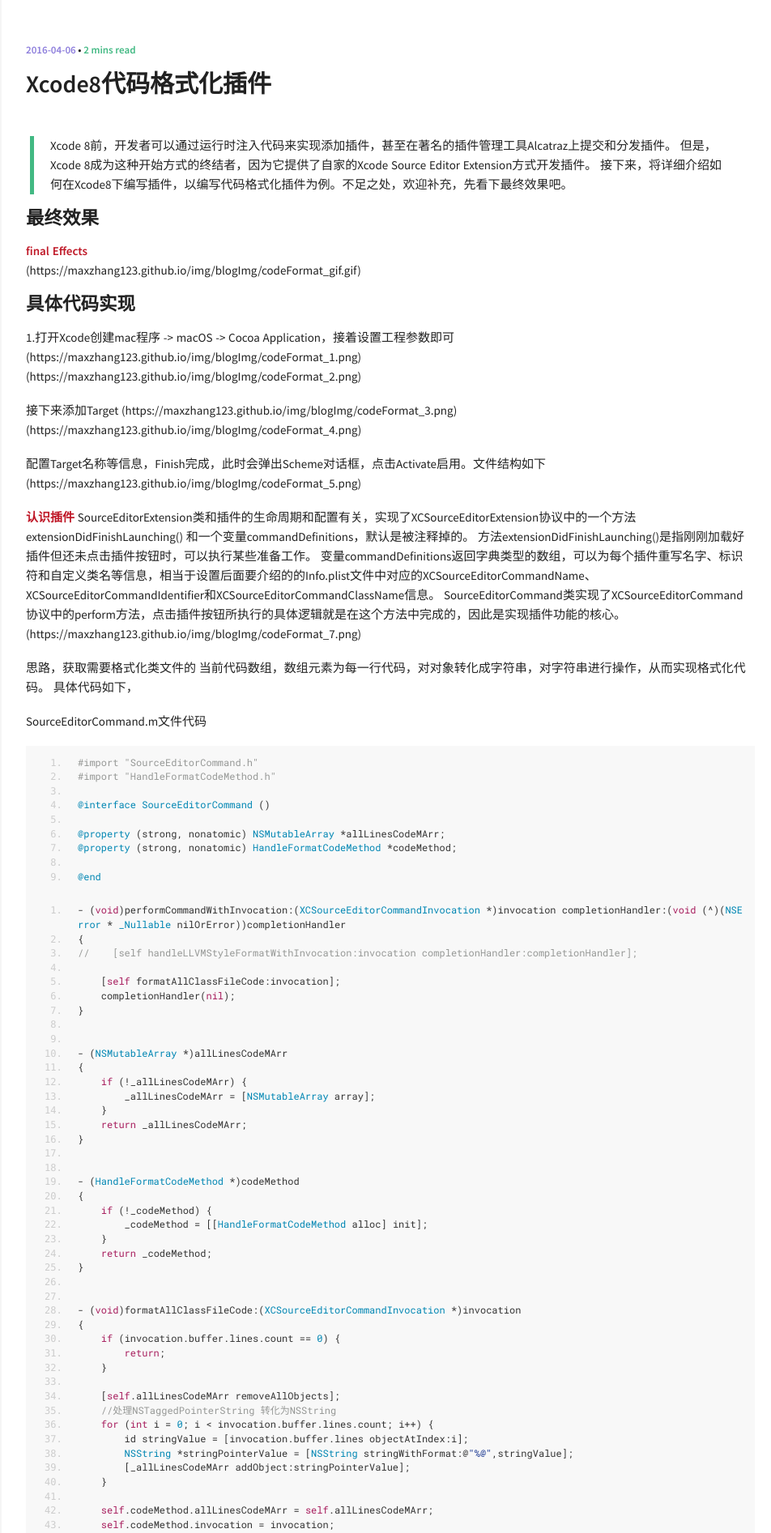
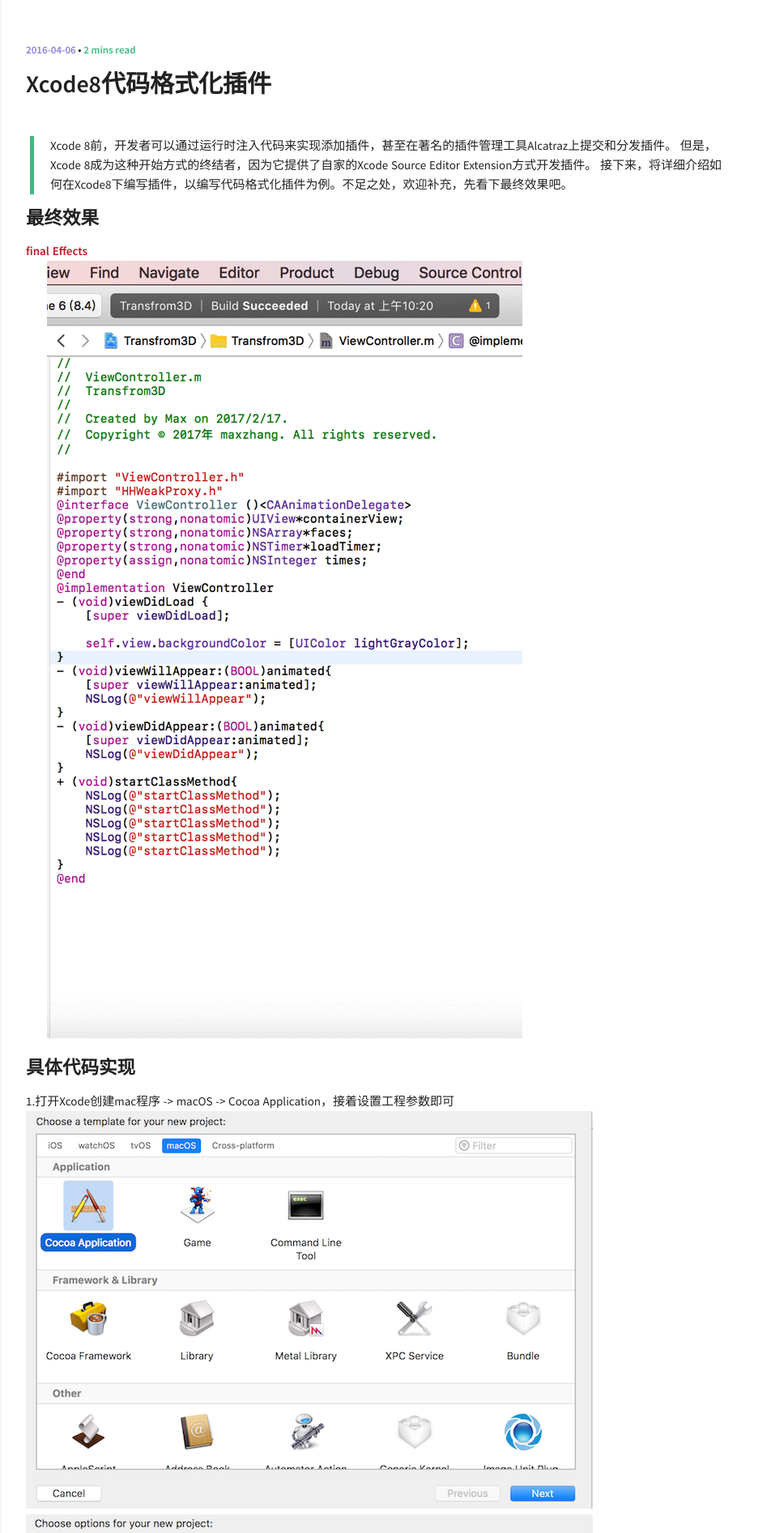
Before and after one commit to maxzhang123/maxzhang123.github.io, a Jekyll site: the page built from _posts/2017-05-02-oc-codeFormat.md, in a window 1280 px wide. Shown: the top 1893 px of the page at 81% size, without its empty margins (318-1270 px from the left). Built offline with Jekyll 4.4.1, drawn with Linux system fonts in a browser that asks for light colours; comment, search, counter and statistics services are not loaded; some of the changed text lies outside the part shown.

Commit message:
remark -

```diff
--- a/_config.yml
+++ b/_config.yml
@@ -37,7 +37,7 @@ paginate_path: "page/:num/"
 ####################################
 #
 owner:
-  name:  maxzhang
+  name: maxZhang
   avatar: avatar.jpg
   # job: "小溪之歌"
   bio: "在代码的道路上不断探索"
--- a/_posts/2017-05-02-oc-codeFormat.md
+++ b/_posts/2017-05-02-oc-codeFormat.md
@@ -13,19 +13,19 @@ comments: true
 
 ### 最终效果
 **final Effects**
-({{ site.url }}/img/blogImg/codeFormat_gif.gif)
+![final Effects]({{ site.url }}/img/blogImg/codeFormat_gif.gif)
 
 ### 具体代码实现
 1.打开Xcode创建mac程序 -> macOS -> Cocoa Application，接着设置工程参数即可
-({{ site.url }}/img/blogImg/codeFormat_1.png)
-({{ site.url }}/img/blogImg/codeFormat_2.png)
+![ ]({{ site.url }}/img/blogImg/codeFormat_1.png)
+![ ]({{ site.url }}/img/blogImg/codeFormat_2.png)
 
 接下来添加Target
-({{ site.url }}/img/blogImg/codeFormat_3.png)
-({{ site.url }}/img/blogImg/codeFormat_4.png)
+![ ]({{ site.url }}/img/blogImg/codeFormat_3.png)
+![ ]({{ site.url }}/img/blogImg/codeFormat_4.png)
 
 配置Target名称等信息，Finish完成，此时会弹出Scheme对话框，点击Activate启用。文件结构如下
-({{ site.url }}/img/blogImg/codeFormat_5.png)
+![ ]({{ site.url }}/img/blogImg/codeFormat_5.png)
 
 **认识插件**
 SourceEditorExtension类和插件的生命周期和配置有关，实现了XCSourceEditorExtension协议中的一个方法extensionDidFinishLaunching() 和一个变量commandDefinitions，默认是被注释掉的。
```
